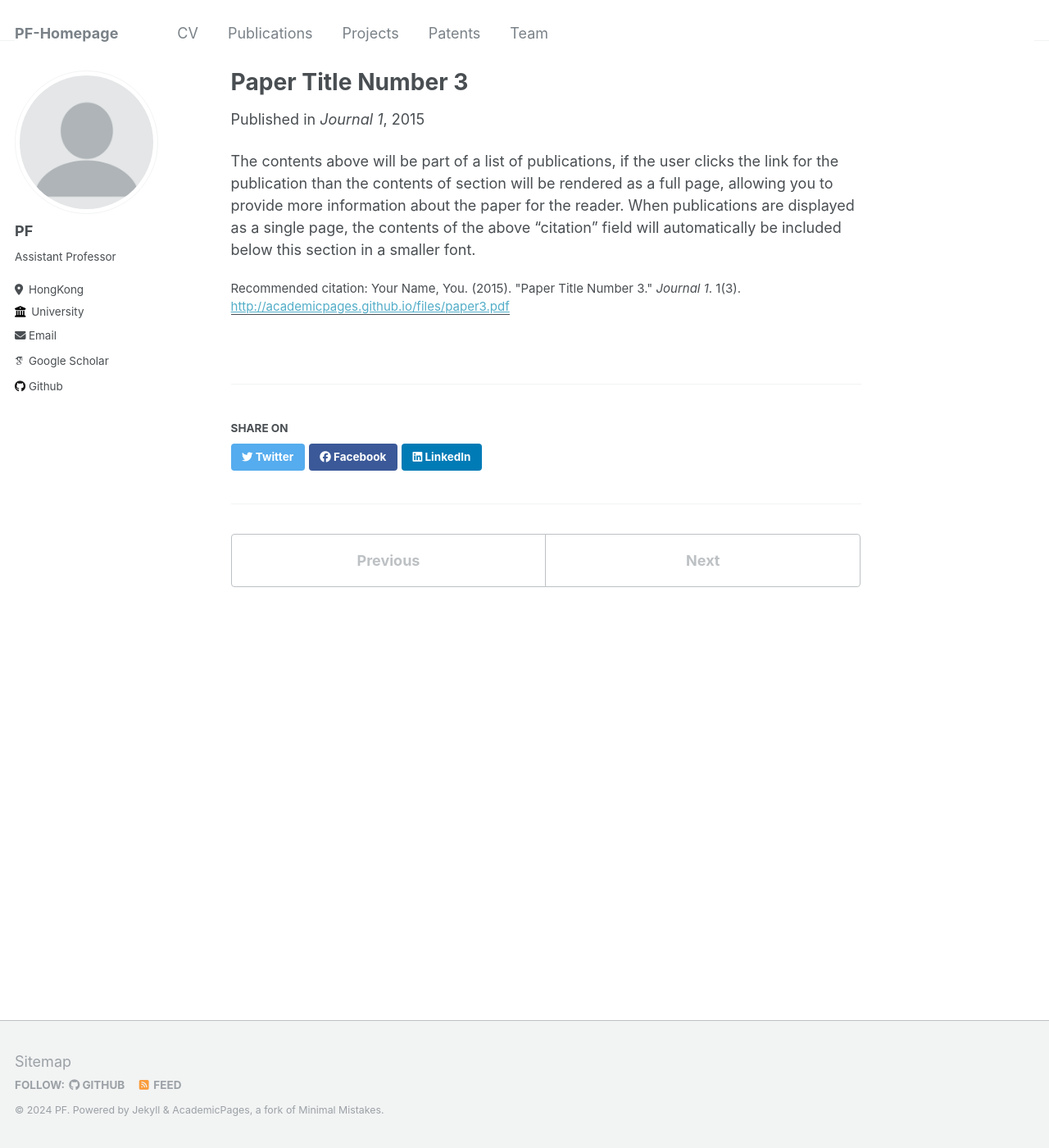
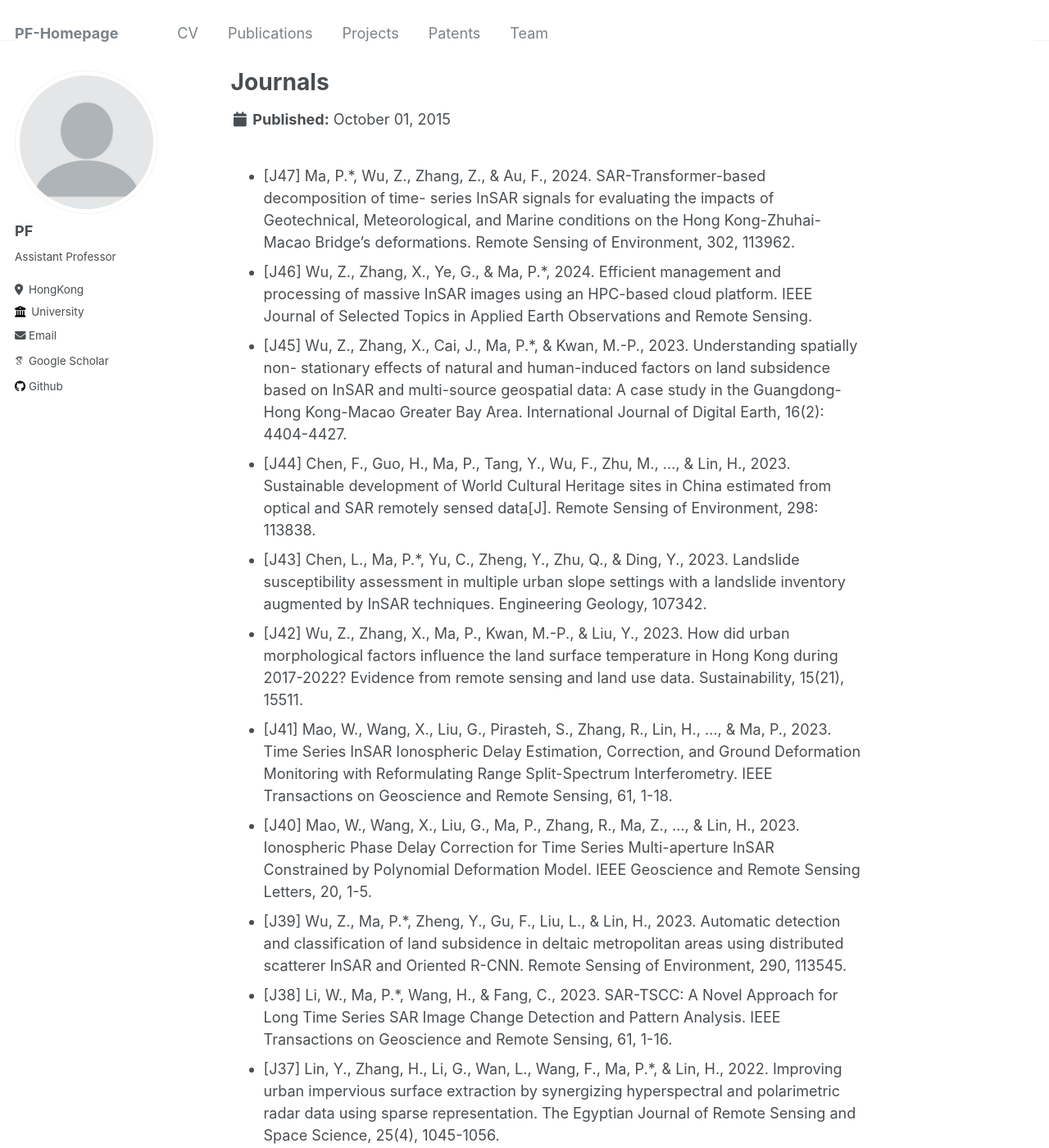
Before and after one commit to pfMA03/peifengMa, a Jekyll site: the page built from _publications/2015-10-01-paper-title-number-3.md, in a window 1280 px wide and 1400 px high. Shown: the whole window at 82% size. Built offline with Jekyll 4.4.1, drawn with Linux system fonts in a browser that asks for light colours; some web fonts are replaced; some of the changed text lies outside the part shown.

Commit message:
Update 2015-10-01-paper-title-number-3.md

```diff
--- a/_publications/2015-10-01-paper-title-number-3.md
+++ b/_publications/2015-10-01-paper-title-number-3.md
@@ -1,12 +1,79 @@
 ---
-title: "Paper Title Number 3"
+title: "Journals"
 collection: publications
 permalink: /publication/2015-10-01-paper-title-number-3
-excerpt: 'This paper is about the number 3. The number 4 is left for future work.'
-date: 2015-10-01
-venue: 'Journal 1'
+#excerpt: 'This paper is about the number 3. The number 4 is left for future work.'
+#date: 2015-10-01
+#venue: 'Journal 1'
 paperurl: 'http://academicpages.github.io/files/paper3.pdf'
-citation: 'Your Name, You. (2015). &quot;Paper Title Number 3.&quot; <i>Journal 1</i>. 1(3).'
+#citation: 'Your Name, You. (2015). &quot;Paper Title Number 3.&quot; <i>Journal 1</i>. 1(3).'
 ---
 
-The contents above will be part of a list of publications, if the user clicks the link for the publication than the contents of section will be rendered as a full page, allowing you to provide more information about the paper for the reader. When publications are displayed as a single page, the contents of the above "citation" field will automatically be included below this section in a smaller font.
+* [J47] Ma, P.*, Wu, Z., Zhang, Z., & Au, F., 2024. SAR-Transformer-based decomposition of time-
+series InSAR signals for evaluating the impacts of Geotechnical, Meteorological, and Marine
+conditions on the Hong Kong-Zhuhai-Macao Bridge’s deformations. Remote Sensing of
+Environment, 302, 113962.
+* [J46] Wu, Z., Zhang, X., Ye, G., & Ma, P.*, 2024. Efficient management and processing of massive
+InSAR images using an HPC-based cloud platform. IEEE Journal of Selected Topics in
+Applied Earth Observations and Remote Sensing.
+* [J45] Wu, Z., Zhang, X., Cai, J., Ma, P.*, & Kwan, M.-P., 2023. Understanding spatially non-
+stationary effects of natural and human-induced factors on land subsidence based on InSAR
+and multi-source geospatial data: A case study in the Guangdong-Hong Kong-Macao Greater
+Bay Area. International Journal of Digital Earth, 16(2): 4404-4427.
+* [J44] Chen, F., Guo, H., Ma, P., Tang, Y., Wu, F., Zhu, M., …, & Lin, H., 2023. Sustainable
+development of World Cultural Heritage sites in China estimated from optical and SAR
+remotely sensed data[J]. Remote Sensing of Environment, 298: 113838.
+* [J43] Chen, L., Ma, P.*, Yu, C., Zheng, Y., Zhu, Q., & Ding, Y., 2023. Landslide susceptibility
+assessment in multiple urban slope settings with a landslide inventory augmented by InSAR
+techniques. Engineering Geology, 107342.
+* [J42] Wu, Z., Zhang, X., Ma, P., Kwan, M.-P., & Liu, Y., 2023. How did urban morphological
+factors influence the land surface temperature in Hong Kong during 2017-2022? Evidence
+from remote sensing and land use data. Sustainability, 15(21), 15511.
+* [J41] Mao, W., Wang, X., Liu, G., Pirasteh, S., Zhang, R., Lin, H., …, & Ma, P., 2023. Time Series
+InSAR Ionospheric Delay Estimation, Correction, and Ground Deformation Monitoring with
+Reformulating Range Split-Spectrum Interferometry. IEEE Transactions on Geoscience and
+Remote Sensing, 61, 1-18.
+* [J40] Mao, W., Wang, X., Liu, G., Ma, P., Zhang, R., Ma, Z., …, & Lin, H., 2023. Ionospheric
+Phase Delay Correction for Time Series Multi-aperture InSAR Constrained by Polynomial
+Deformation Model. IEEE Geoscience and Remote Sensing Letters, 20, 1-5.
+* [J39] Wu, Z., Ma, P.*, Zheng, Y., Gu, F., Liu, L., & Lin, H., 2023. Automatic detection and
+classification of land subsidence in deltaic metropolitan areas using distributed scatterer
+InSAR and Oriented R-CNN. Remote Sensing of Environment, 290, 113545.
+* [J38] Li, W., Ma, P.*, Wang, H., & Fang, C., 2023. SAR-TSCC: A Novel Approach for Long Time
+Series SAR Image Change Detection and Pattern Analysis. IEEE Transactions on
+Geoscience and Remote Sensing, 61, 1-16.
+* [J37] Lin, Y., Zhang, H., Li, G., Wan, L., Wang, F., Ma, P.*, & Lin, H., 2022. Improving urban
+impervious surface extraction by synergizing hyperspectral and polarimetric radar data using
+sparse representation. The Egyptian Journal of Remote Sensing and Space Science, 25(4),
+1045-1056.
+* [J36] Ma, P., Zheng, Y., Zhang, Z., Wu, Z., & Yu, C., 2022. Building risk monitoring and prediction
+using integrated multi-temporal InSAR and numerical modeling techniques. International
+Journal of Applied Earth Observation and Geoinformation, 114, 103076.
+* [J35] Shi, G., Huang, B., Ma, P., & Lin, H., 2022. Distributed scatterer interferometry for forested
+and hilly areas using a topographical homogeneous filtering. Remote Sensing Letters, 13(5),
+460-469.
+* [J34] Bai, Y., Sun, G., Li, Y., Ma, P., Li, G., & Zhang, Y., 2021. Comprehensively analyzing optical
+and polarimetric SAR features for land-use/land-cover classification and urban vegetation
+extraction in highly-dense urban area. International Journal of Applied Earth Observation
+and Geoinformation, 103, 102496.
+* [J33] Ma, P., Lin, H., Wang, W., Yu, H., Chen, F., Jiang, L., …, & Wang, J., 2021. Toward Fine
+Surveillance: A Review of Multitemporal Interferometric Synthetic Aperture Radar for
+Infrastructure Health Monitoring. IEEE Geoscience and Remote Sensing Magazine, 10(1),
+207-230.
+* [J32] Zhao, Z., Wu, Z., Zheng, Y., & Ma, P.*, 2021. Recurrent neural networks for atmospheric
+noise removal from InSAR time series with missing values. ISPRS Journal of
+Photogrammetry and Remote Sensing, 180, 227-237.
+* [J31] Lin, Y., Wan, L., Zhang, H., Wei, S., Ma, P.*, Li, Y., & Zhao, Z., 2021. Leveraging optical
+and SAR data with a UU-Net for large-scale road extraction. International Journal of Applied
+Earth Observation and Geoinformation, 103, 102498.
+* [J30] Wu, Z., Zhao, Z., Ma, P.*, & Huang, B., 2021. Real-World DEM Super-Resolution based on
+Generative Adversarial Networks for Improving InSAR Topographic Phase Simulation.
+IEEE Journal of Selected Topics in Applied Earth Observations and Remote Sensing, 14,
+8373-8385.
+* [J29] Ma, P., Cui, Y., Wang, W., Lin, H., & Zhang, Y., 2021. Coupling InSAR and numerical
+modeling for characterizing landslide movements under complex loads in urbanized hillslopes. Landslides, 1-13.
+[J28] Shi, G., Ma, P.*, Hu, X., Huang, B., & Lin, H., 2021. Surface response and subsurface features
+during the restriction of groundwater exploitation in Suzhou (China) inferred from decadal
+SAR interferometry. Remote Sensing of Environment, 256, 112327.
+* [J27] Chen, F., Guo, H., Tapete, D., Masini, N., Cigna, F., Lasaponara, R., ... & Ma, P., 2021. Interdisciplinary approaches based on imaging radar enable cutting-edge cultural heritage
+applications. National Science Review, 8(9), nwab123.
```
